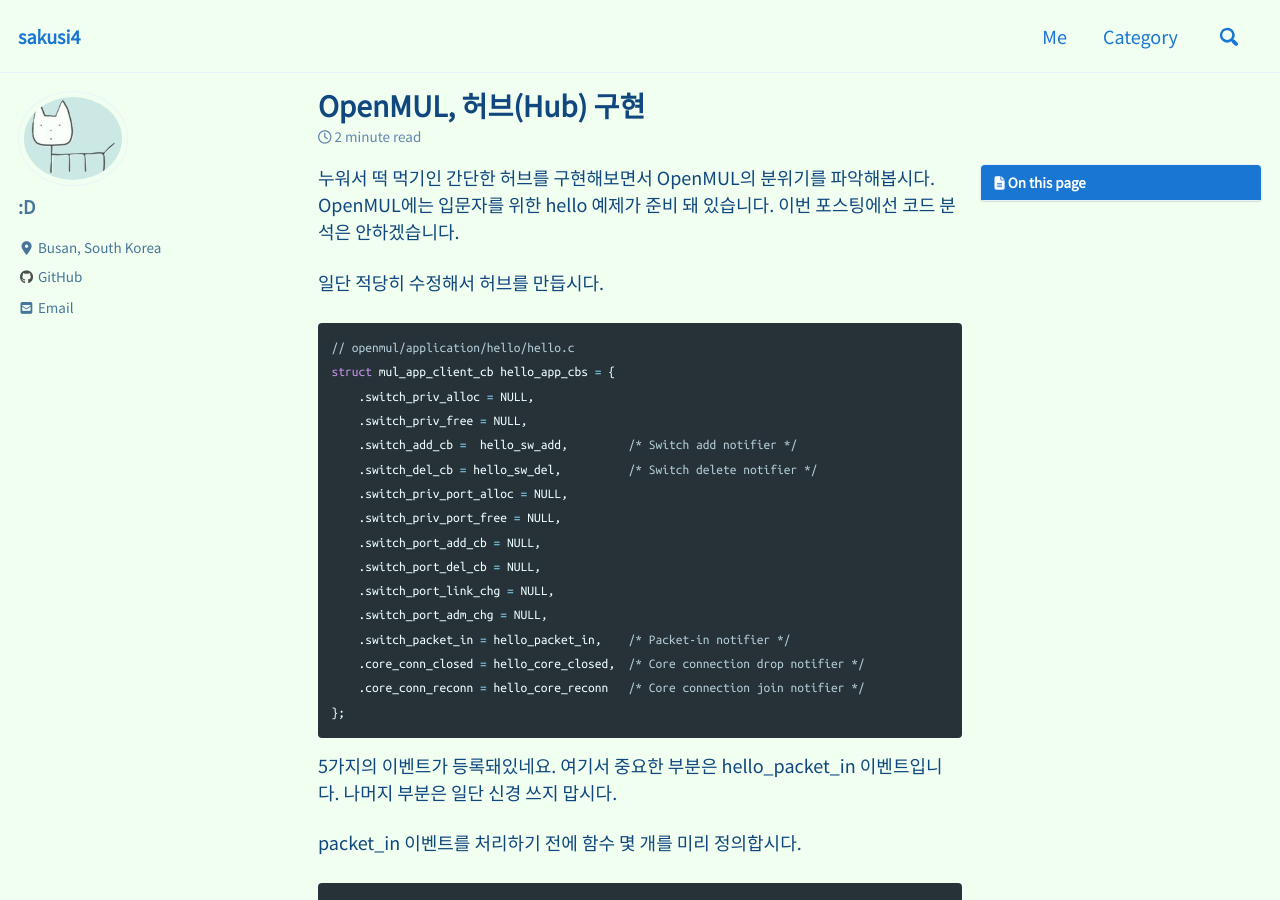
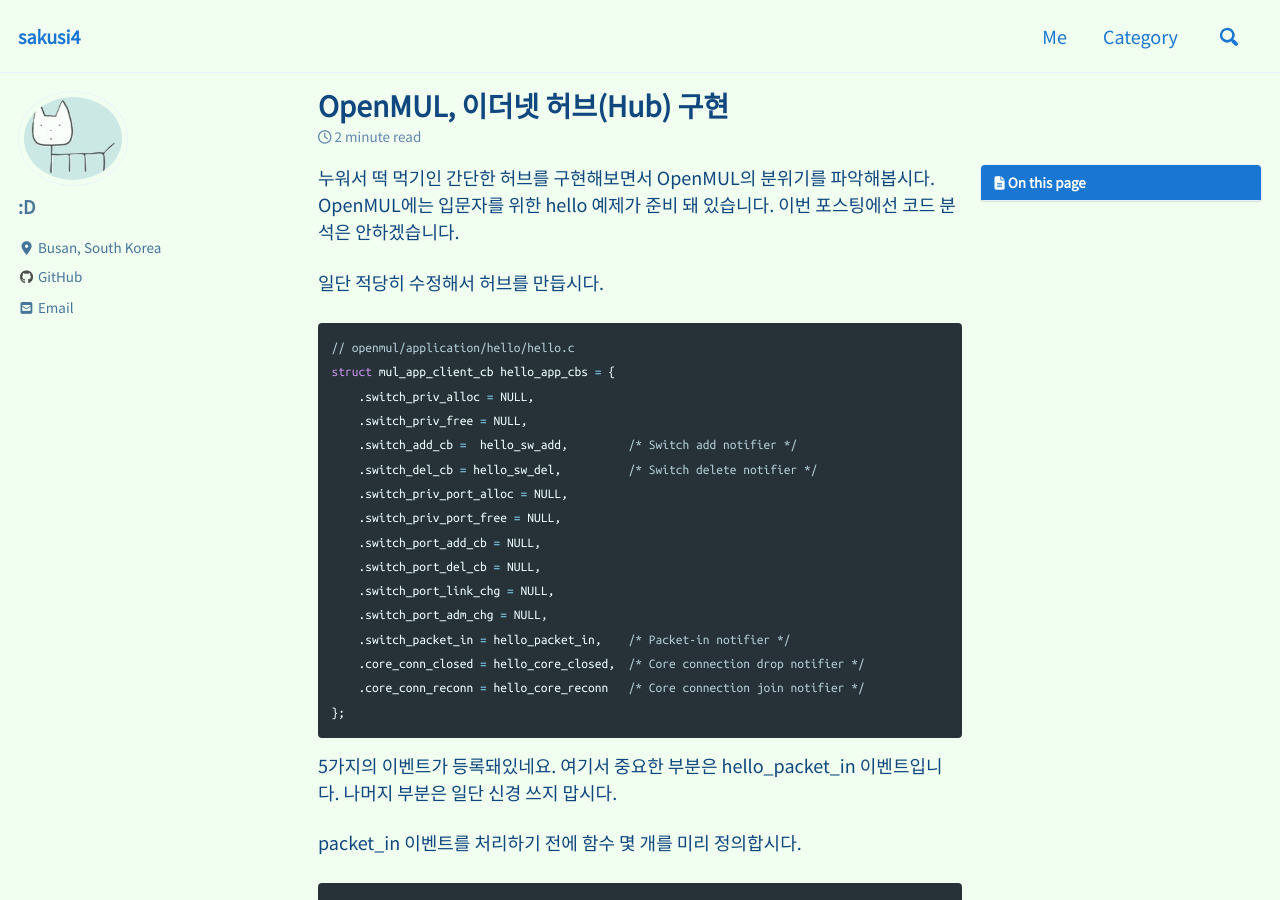
Before and after one commit to sakusi4/sakusi4.github.io, a Jekyll site: the page built from _posts/2020-12-04-OpenMUL-1.md, in a window 1280 px wide and 900 px high. Built offline with Jekyll 4.4.1, drawn with Linux system fonts in a browser that asks for light colours; cached includes are drawn as plain includes; nearby versions of some CDN libraries; comment, search, counter and statistics services are not loaded.

Commit message:
no message

```diff
--- a/_posts/2020-12-04-OpenMUL-1.md
+++ b/_posts/2020-12-04-OpenMUL-1.md
@@ -1,5 +1,5 @@
 ---
-title: "OpenMUL, 허브(Hub) 구현"
+title: "OpenMUL, 이더넷 허브(Hub) 구현"
 categories:
   - SDN
 
```
